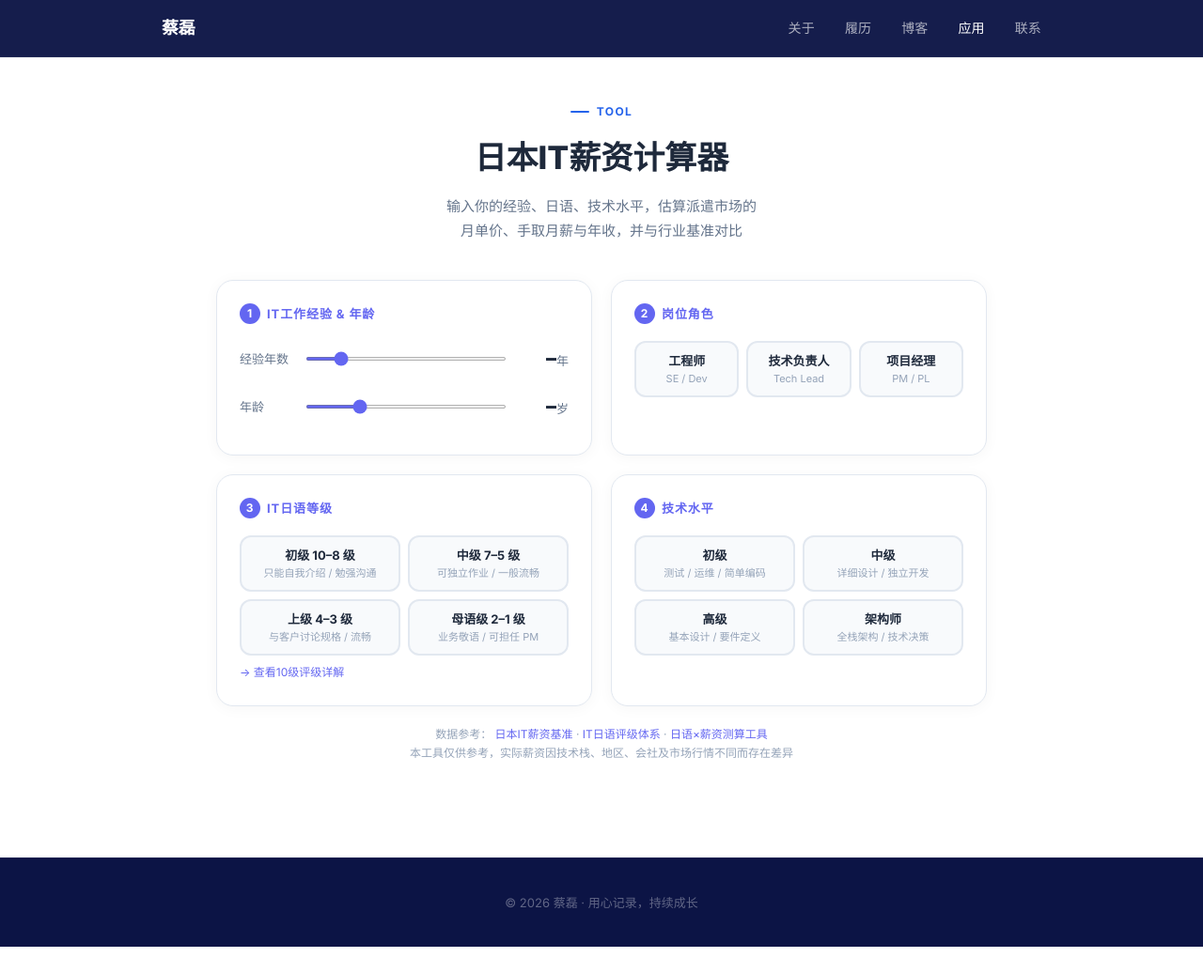
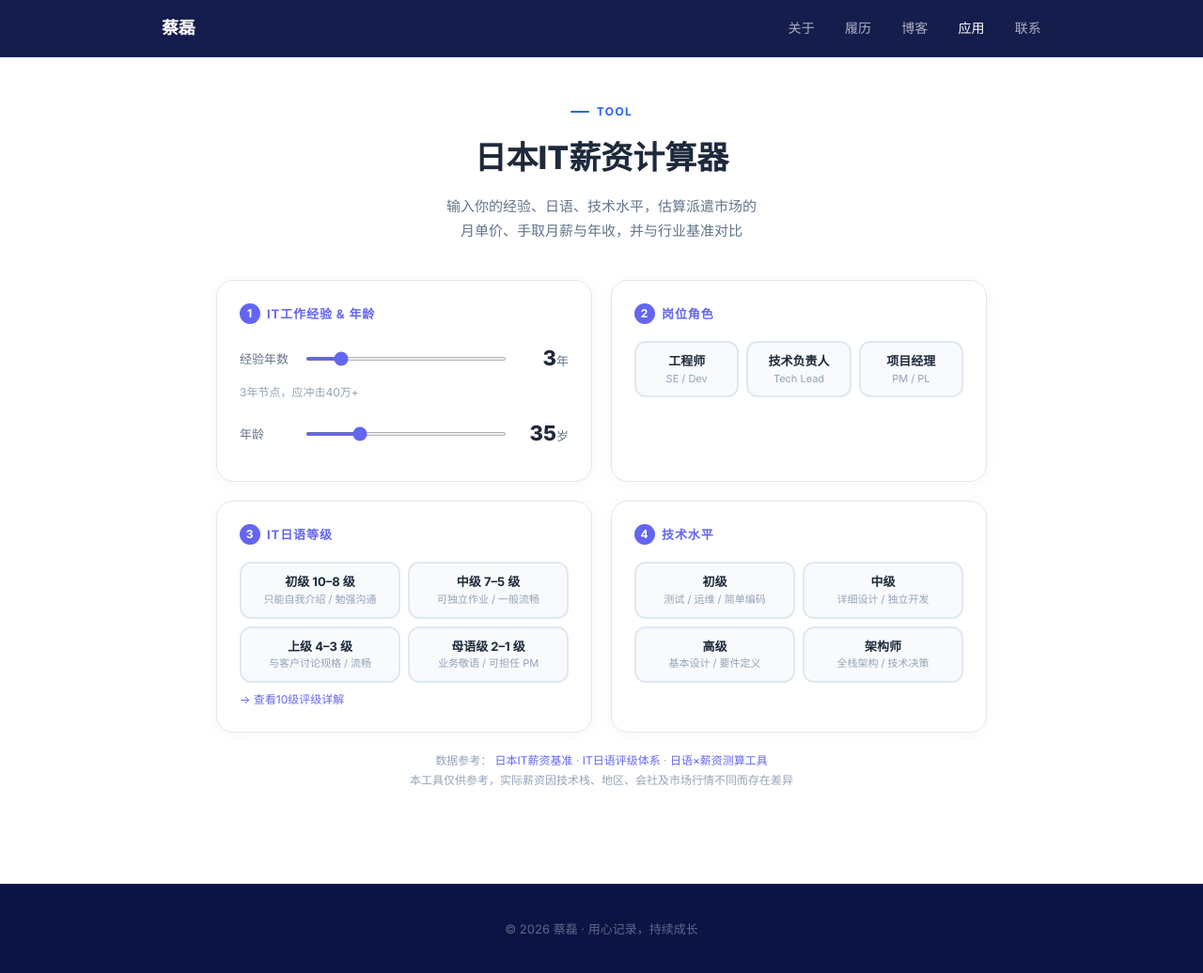
Before and after one commit to jiaodacailei/jiaodacailei.github.io, a Jekyll site: the page built from docs/salary-calculator.html, in a window 1280 px wide and 1036 px high. Shown: the whole window at 94% size. Built offline with Jekyll 4.4.1, drawn with Linux system fonts in a browser that asks for light colours.

Commit message:
Restore exp/age slider defaults to 3年/35岁

```diff
--- a/docs/salary-calculator.html
+++ b/docs/salary-calculator.html
@@ -23,13 +23,13 @@ render_with_liquid: false
         <div class="slider-row">
           <label>经验年数</label>
           <input type="range" id="expSlider" min="0" max="20" value="3" step="1" />
-          <div class="slider-val" id="expVal">–<span>年</span></div>
+          <div class="slider-val" id="expVal">3<span>年</span></div>
         </div>
         <div style="font-size:12px;color:#94a3b8;margin-top:4px;margin-bottom:14px;" id="expHint"></div>
         <div class="slider-row">
           <label>年龄</label>
           <input type="range" id="ageSlider" min="25" max="65" value="35" step="1" />
-          <div class="slider-val" id="ageVal">–<span>岁</span></div>
+          <div class="slider-val" id="ageVal">35<span>岁</span></div>
         </div>
         <div style="font-size:12px;color:#94a3b8;margin-top:4px;" id="ageHint"></div>
       </div>
@@ -229,6 +229,9 @@ render_with_liquid: false
       compute();
     });
 
+    expHintEl.textContent = EXP_HINTS[3];
+    ageHintEl.textContent = AGE_HINTS[35] || '';
+
     function setupGroup(id, key) {
       var grp = document.getElementById(id);
       grp.addEventListener('click', function (e) {
```
